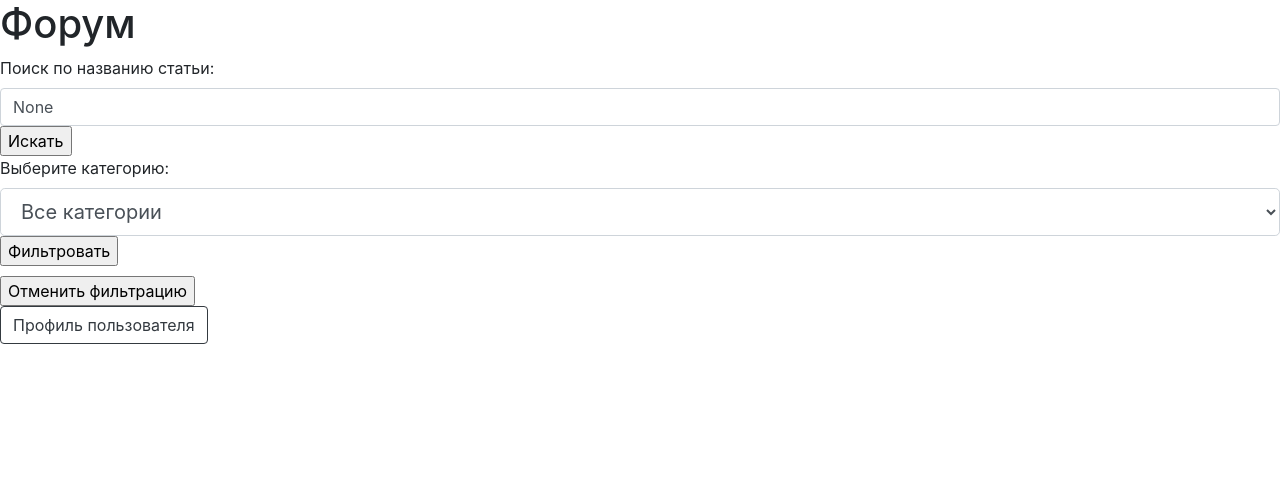
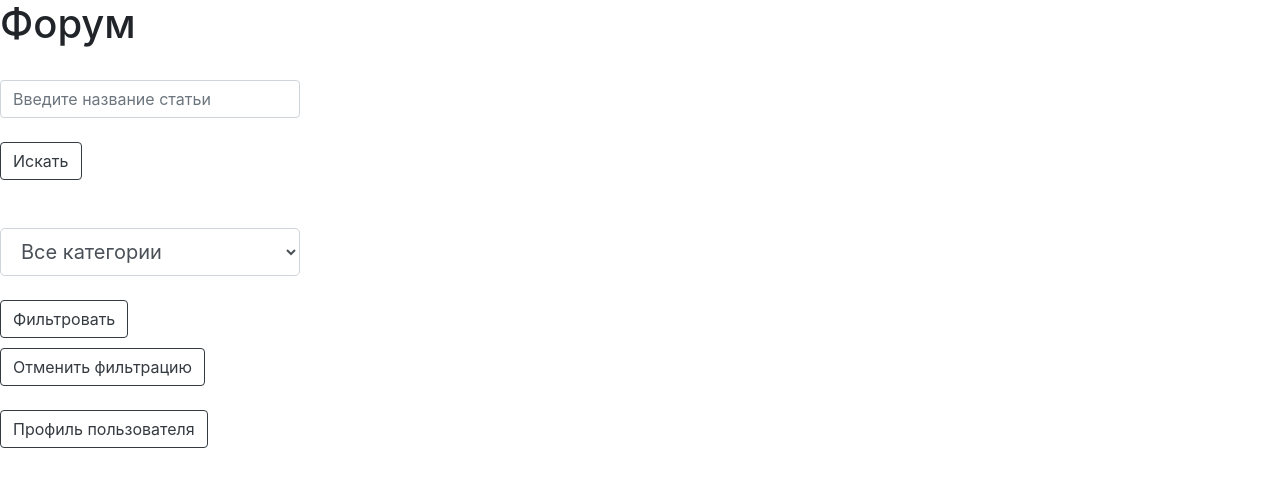
Before and after one commit to TetherOne/forum, a Flask app: page / in a window 1280 px wide. Shown: the top 487 px of the page. Run offline with Flask 3, Linux system fonts and the light colour scheme; data that the repository does not hold is empty; some libraries are stand-ins or nearby versions.

Commit message:
ad some style

```diff
--- a/templates/forum/main_page.html
+++ b/templates/forum/main_page.html
@@ -8,26 +8,42 @@
 <body>
 
 <h1>Форум</h1>
+<style>
+    #search {
+        width: 300px; /* Задайте нужную вам ширину */
+    }
+    #category {
+        width: 300px; /* Задайте нужную вам ширину */
+    }
+</style>
+
 <form action="/" method="get">
-    <label for="search">Поиск по названию статьи:</label>
-    <input type="text" id="search" class="form-control" name="search" placeholder="Введите название статьи" value="{{ search_query }}">
-    <input type="submit" value="Искать">
+    <label for="search"></label>
+    <input type="text" id="search" class="form-control" name="search" placeholder="Введите название статьи" value="">
+    <br>
+    <input type="submit" class="btn btn-outline-dark" value="Искать">
 </form>
 
+<br>
+
 <form action="/" method="get">
-    <label for="category">Выберите категорию:</label>
+    <label for="category"></label>
     <select id="category" class="form-control form-control-lg" name="category">
         <option value="" disabled selected>Все категории</option>
         {% for cat in categories %}
             <option value="{{ cat[0] }}" {% if cat[0] == selected_category %}selected{% endif %}>{{ cat[0] }}</option>
         {% endfor %}
     </select>
-    <input type="submit" value="Фильтровать">
+    <br>
+    <input type="submit" class="btn btn-outline-dark" value="Фильтровать">
 </form>
 
+
 <form action="/" method="get" style="margin-top: 10px;">
-    <input type="submit" value="Отменить фильтрацию">
+    <input type="submit" class="btn btn-outline-dark" value="Отменить фильтрацию">
 </form>
+
+<br>
 
 <div>
 
--- a/views/main_page/article_search_view.py
+++ b/views/main_page/article_search_view.py
@@ -3,6 +3,7 @@ from sqlalchemy import or_, desc
 from models import Article
 
 
+
 def upload_articles_by_search(session, search_query):
     articles = session.query(Article).filter(or_(Article.name_of_article.ilike(f"%{search_query}%"))).order_by(desc(Article.created_at)).all()
     return articles
--- a/views/update_article/get_fields_and_update_article_view.py
+++ b/views/update_article/get_fields_and_update_article_view.py
@@ -1,5 +1,10 @@
 def get_fields_and_update_article(session, request, article):
+    """
 
+    Функция для получения полей,
+    которые необходимы для обновления статьи
+
+    """
     article.name_of_article = request.form['name_of_article']
     article.text_of_article = request.form['text_of_article']
     article.category = request.form['category']
```
Also changed, not shown: app.py (+9 -2 lines).
